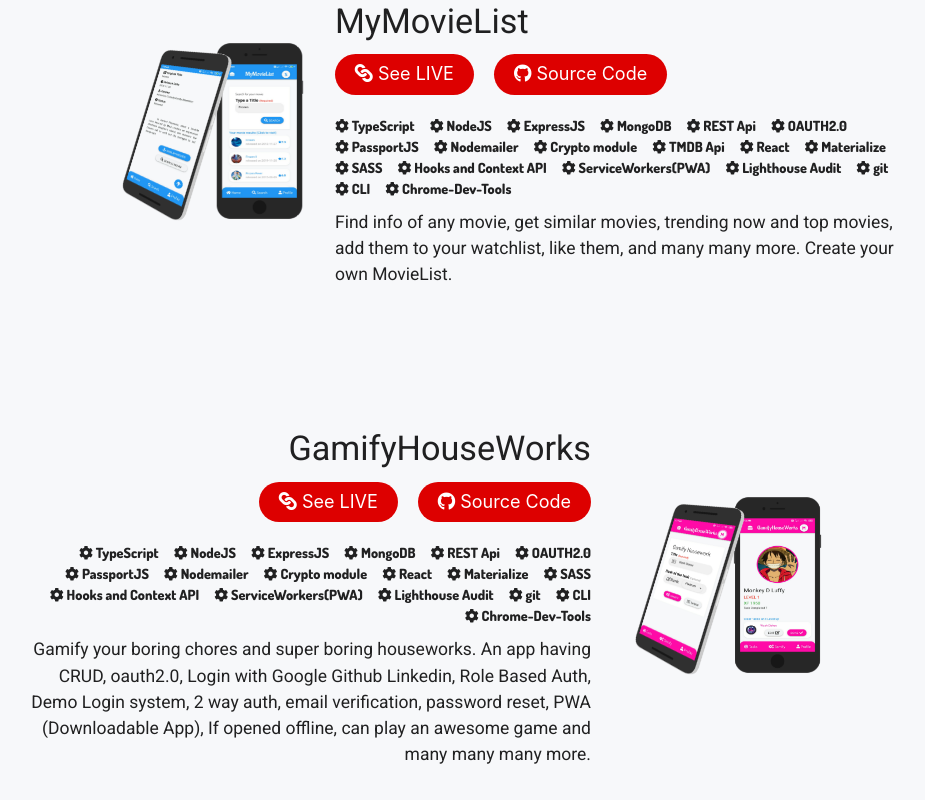
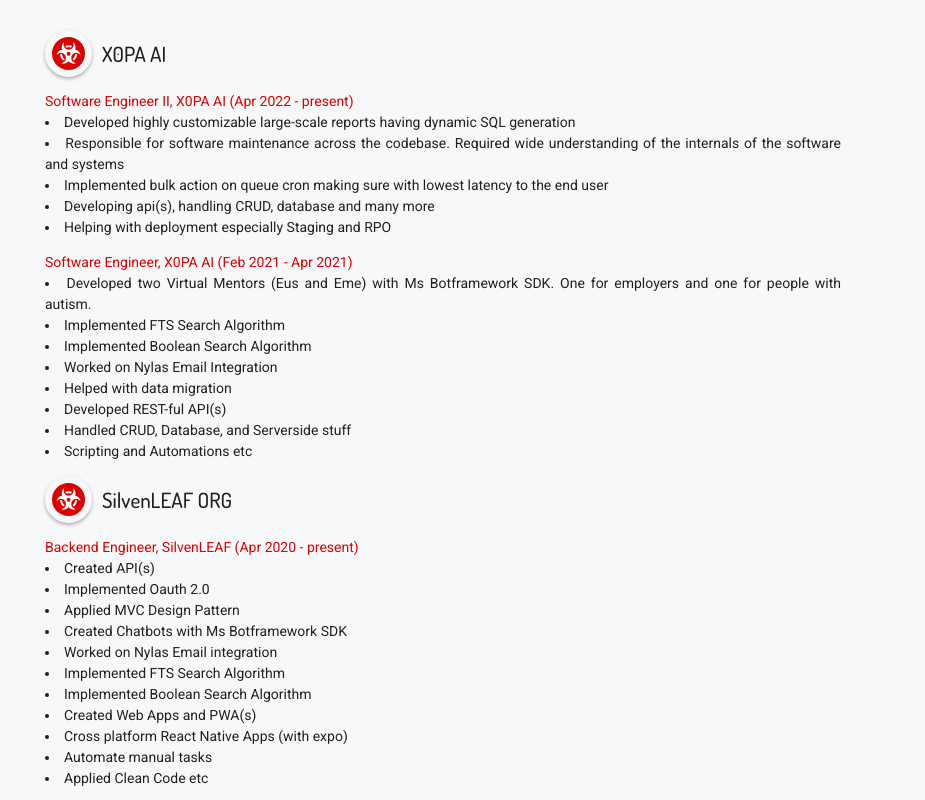
Before and after one commit to SilvenLEAF/SilvenLEAF.github.io, a React (Create React App) app in the folder client/: page / in a window 1280 px wide. Shown: the part 1760-2560 px from the top of the page, without its empty margins (197-1122 px from the left). Built offline with nearby package versions, Linux system fonts and the light colour scheme; a web font is replaced by a local one.

Commit message:
feat(ui): updated with xp

```diff
--- a/client/src/components/home/Home.tsx
+++ b/client/src/components/home/Home.tsx
@@ -1,6 +1,6 @@
 import M from 'materialize-css'
 import '../../styles/Home.scss';
-
+import moment from 'moment';
 
 import React, { useEffect } from 'react'
 
@@ -12,6 +12,7 @@
 import About from '../about/About';
 import MobileLanding from '../mobileLanding/MobileLanding';
 import MobileContact from '../contact/MobileContact';
+import Xperience from '../xperience/Xperience';
 
 
 
@@ -51,94 +52,13 @@
 
 
 
+      <Xperience />
 
 
       <div className="container myHomeSectionTitleHolder">
         <div className="myHomeSectionTitle">爪y Works</div>
       </div>
       <Projects />
-
-
-
-
-      <div id="experienceSection" className="scrollspy container myHomeSectionTitleHolder myContactMeTitleHolder" style={{ marginBottom: "0px" }} >
-        <div className="myHomeSectionTitle">Xperience</div>
-      </div>
-
-      <p className="myExperienceParagraph container" style={{ marginBottom: "50px", userSelect: "text" }} >
-        <p className="expSectionTitle myThemeColorText" style={{ marginBottom: "0px" }}>
-          Software Engineer, X0PA AI (Feb 2021 - present)
-        </p>
-        <p style={{ marginTop: "0px" }}>
-
-          <li>
-            Developed two Virtual Mentors (Eus and Eme) with Ms Botframework SDK. One for employers and one for people with autism.
-          </li>
-          <li>
-           Implemented FTS Search Algorithm
-          </li>
-          <li>
-           Implemented Boolean Search Algorithm
-          </li>
-          <li>
-           Worked on Nylas Email Integration
-          </li>
-          <li>
-           Helped with data migration
-          </li>
-          <li>
-           Developed REST-ful API(s)
-          </li>
-          <li>
-           Handled CRUD, Database, and Serverside stuff
-          </li>
-          <li>
-           Scripting
-          </li>
-          <li>
-           Automations etc
-          </li>
-        </p>
-
-        <p className="expSectionTitle myThemeColorText" style={{ marginBottom: "0px" }}>
-          Backend Engineer, SilvenLEAF (Apr 2020 - present)
-        </p>
-        <p style={{ marginTop: "0px" }}>
-          <li>
-            Created API(s)
-          </li>
-          <li>
-            Implemented Oauth 2.0
-          </li>
-          <li>
-            Applied MVC Design Pattern
-          </li>
-          <li>
-            Created Chatbots with Ms Botframework SDK
-          </li>
-          <li>
-            Worked on Nylas Email integration
-          </li>
-          <li>
-            Implemented FTS Search Algorithm
-          </li>
-          <li>
-            Implemented Boolean Search Algorithm
-          </li>
-          <li>
-            Created Web Apps and PWA(s)
-          </li>
-          <li>
-            Cross platform React Native Apps (with expo)
-          </li>
-          <li>
-            Automate manual tasks
-          </li>
-          <li>
-            Applied Clean Code etc
-          </li>
-        </p>
-      </p>
 
 
 
--- a/client/src/components/projects/ImageLeft.tsx
+++ b/client/src/components/projects/ImageLeft.tsx
@@ -5,7 +5,7 @@
 
 function ImageLeft({ title, links, images, technology, description }: IProjectDataItem) {
   return (
-    <div id="myImageLeftProjectHolder" className="container myProjectHolder">
+    <div className="container myProjectHolder myImageLeftProjectHolder">
 
       <div>
         <div className="myProjectImageHolder">
@@ -18,11 +18,11 @@
       <div className="myProjectDescriptionHolder">
         <h4 className="myProjectTitle">{title}</h4>
         <div className="myProjectButtons">
-          <a target="_blank" href={links.live || links.sourceCode}>
-            <button className="mySeeLiveButton"><i className="fa fa-link fa-rotate-90"></i> See LIVE</button>
+          <a target="blank" href={ links.live || links.sourceCode}>
+            <button className="mySeeLiveButton"><i className="fa fa-eye"></i> LIVE</button>
           </a>
-          <a target="_blank" href={links.sourceCode}>
-            <button className="mySeeSourceCodeButton"><i className="fab fa-github"></i> Source Code</button>
+          <a target="blank" href={links.sourceCode}>
+            <button className="mySeeSourceCodeButton"><i className="fab fa-github"></i> Source</button>
           </a>
         </div>
 
--- a/client/src/components/projects/ImageRight.tsx
+++ b/client/src/components/projects/ImageRight.tsx
@@ -3,7 +3,7 @@
 
 function ImageRight({ title, links, images, technology, description }: IProjectDataItem) {
   return (
-    <div id="myImageRightProjectHolder" className="container container myProjectHolder">
+    <div className="container container myProjectHolder myImageRightProjectHolder">
 
       <div>
         <div className="myProjectImageHolder">
@@ -17,10 +17,10 @@
         <h4 className="myProjectTitle">{title}</h4>
         <div className="myProjectButtons">
           <a target="_blank" href={links.live || links.sourceCode}>
-            <button className="mySeeLiveButton"><i className="fa fa-link fa-rotate-90"></i> See LIVE</button>
+            <button className="mySeeLiveButton disabled"><i className="fa fa-eye"></i> LIVE</button>
           </a>
           <a target="_blank" href={links.sourceCode}>
-            <button className="mySeeSourceCodeButton"><i className="fab fa-github"></i> Source Code</button>
+            <button className="mySeeSourceCodeButton"><i className="fab fa-github"></i> Source</button>
           </a>
         </div>
 
--- /dev/null
+++ b/client/src/components/xperience/Xperience.tsx
@@ -0,0 +1,126 @@
+
+import React from 'react';
+import '../../styles/Xperience.scss';
+
+function Xperience() {
+
+
+  return (
+    <div id="experienceSection" className="scrollspy container myHomeSectionTitleHolder myContactMeTitleHolder" >
+      <div className="myHomeSectionTitle">Xperience</div>
+
+      <p className="myExperienceParagraph" style={{ marginBottom: "50px", userSelect: "text" }} >
+        <div className="companyNameHolder">
+          <i className="fa fa-biohazard myXpSectionIcon"></i>
+          <span className="companyTitle">X0PA AI</span>
+        </div>
+
+        <div className="companyXp">
+          <p className="expSectionTitle myThemeColorText" style={{ marginBottom: "0px" }}>
+            <i className={`circle myMainIcon`}></i> Software Engineer II, X0PA AI (Apr 2022 - present)
+          </p>
+          <p style={{ marginTop: "0px" }}>
+
+            <li>
+              Developed highly customizable large-scale reports having dynamic SQL generation
+            </li>
+            <li>
+              Responsible for software maintenance across the codebase. Required wide understanding of the internals of the software and systems
+            </li>
+            <li>
+              Implemented bulk action on queue cron making sure with lowest latency to the end user
+            </li>
+            <li>
+              Developing api(s), handling CRUD, database and many more
+            </li>
+            <li>
+              Helping with deployment especially Staging and RPO
+            </li>
+          </p>
+
+          <p className="expSectionTitle myThemeColorText" style={{ marginBottom: "0px" }}>
+            Software Engineer, X0PA AI (Feb 2021 - Apr 2021)
+          </p>
+          <p style={{ marginTop: "0px" }}>
+
+            <li>
+              Developed two Virtual Mentors (Eus and Eme) with Ms Botframework SDK. One for employers and one for people with autism.
+            </li>
+            <li>
+              Implemented FTS Search Algorithm
+            </li>
+            <li>
+              Implemented Boolean Search Algorithm
+            </li>
+            <li>
+              Worked on Nylas Email Integration
+            </li>
+            <li>
+              Helped with data migration
+            </li>
+            <li>
+              Developed REST-ful API(s)
+            </li>
+            <li>
+              Handled CRUD, Database, and Serverside stuff
+            </li>
+            <li>
+              Scripting and Automations etc
+            </li>
+          </p>
+        </div>
+
+
+
+        <div className="companyNameHolder">
+          <i className="fa fa-biohazard myXpSectionIcon"></i>
+          <span className="companyTitle">SilvenLEAF ORG</span>
+        </div>
+
+
+        <div className="companyXp">
+          <p className="expSectionTitle myThemeColorText" style={{ marginBottom: "0px" }}>
+            Backend Engineer, SilvenLEAF (Apr 2020 - present)
+          </p>
+          <p style={{ marginTop: "0px" }}>
+            <li>
+              Created API(s)
+            </li>
+            <li>
+              Implemented Oauth 2.0
+            </li>
+            <li>
+              Applied MVC Design Pattern
+            </li>
+            <li>
+              Created Chatbots with Ms Botframework SDK
+            </li>
+            <li>
+              Worked on Nylas Email integration
+            </li>
+            <li>
+              Implemented FTS Search Algorithm
+            </li>
+            <li>
+              Implemented Boolean Search Algorithm
+            </li>
+            <li>
+              Created Web Apps and PWA(s)
+            </li>
+            <li>
+              Cross platform React Native Apps (with expo)
+            </li>
+            <li>
+              Automate manual tasks
+            </li>
+            <li>
+              Applied Clean Code etc
+            </li>
+          </p>
+        </div>
+      </p>
+    </div>
+  )
+}
+
+export default Xperience;
--- a/client/src/styles/Projects.scss
+++ b/client/src/styles/Projects.scss
@@ -8,12 +8,12 @@
 /* -------------------------------
   .      Overriding for LEFT
   ------------------------------- */
-#myImageLeftProjectHolder{
+.myImageLeftProjectHolder {
   // flex-flow: row;
 
 
 
-  .myProjectImageHolder{
+  .myProjectImageHolder {
     text-align: right;
 
 
@@ -43,7 +43,7 @@
 
 
 
-  .myProjectDescriptionHolder{
+  .myProjectDescriptionHolder {
     margin-left: 20px;
     text-align: left;
   }
@@ -59,14 +59,13 @@
 /* -------------------------------
 . Overriding for RIGHT
 ------------------------------- */
-#myImageRightProjectHolder{
+.myImageRightProjectHolder {
   flex-flow: row-reverse;
 
 
 
-  .myProjectImageHolder{
+  .myProjectImageHolder {
     text-align: left;
-
 
     .my3dProjectImage {
       position: relative;
@@ -96,7 +95,7 @@
 
 
 
-  .myProjectDescriptionHolder{
+  .myProjectDescriptionHolder {
     margin-right: 20px;
     text-align: right;
   }
@@ -114,14 +113,14 @@
 
 
 
-  /* -------------------------------
+/* -------------------------------
   .           Main Styles
   ------------------------------- */
 
 
 
 
-.myProjectHolder{
+.myProjectHolder {
   margin: 0px 20px 120px 20px;
   width: 100%;
 
@@ -132,19 +131,19 @@
 
 
 
-  @include mQ(800px){
+  @include mQ(800px) {
     margin-left: 0;
     margin-right: 0;
     flex-flow: column !important;
 
-    .myProjectImageHolder{
+    .myProjectImageHolder {
       display: flex;
       justify-content: center;
       text-align: center;
       margin: 0px;
     }
 
-    .myProjectDescriptionHolder{
+    .myProjectDescriptionHolder {
       text-align: center !important;
     }
   }
@@ -154,7 +153,7 @@
   /* -------------------------------
   .           Images
   ------------------------------- */
-  .myProjectImageHolder{
+  .myProjectImageHolder {
     perspective: 800px;
     width: 300px;
 
@@ -192,7 +191,7 @@
 
 
 
-      @include mQ(390px){
+      @include mQ(390px) {
         margin-left: 0px !important;
         margin-right: 10px !important;
       }
@@ -200,7 +199,11 @@
 
 
     button.mySeeLiveButton {
-      @include mQ(450px){
+      background-color: $bodyBG;
+      border: 1px solid $themeColor ;
+      color: $themeColor;
+
+      @include mQ(450px) {
         margin-bottom: 10px !important;
       }
     }
@@ -219,6 +222,7 @@
   .           Technology
   ------------------------------- */
   ul.myUsedTechnology {
+    text-align: justify;
     margin: 0;
     font-family: Dosis;
     font-weight: 800;
@@ -243,12 +247,13 @@
   .myProjectDescriptionHolder {
     width: auto;
   }
+
   .myProjectDescription {
     margin: 0;
     margin-top: 10px;
 
     font-size: 125%;
-
+    text-align: justify;
   }
 
 }
--- a/client/src/styles/Skills.scss
+++ b/client/src/styles/Skills.scss
@@ -13,6 +13,7 @@
 
 .mySkillSectionHolder {
   margin: 100px 20px 50px 0px;
+  border-radius: 10px;
   padding: 1.5rem 3rem;
   width: 250px;
   background-color: #fff;
--- /dev/null
+++ b/client/src/styles/Xperience.scss
@@ -0,0 +1,55 @@
+@import '../variables';
+
+
+#experienceSection {
+  .myExperienceParagraph {
+    margin: 50px;
+    text-align: justify;
+
+    @include mQ(800px) {
+      margin: 0px;
+    }
+
+    .companyNameHolder {
+      display: flex;
+      justify-content: left;
+      align-items: center;
+      flex-direction: row;
+
+      .companyTitle {
+        font-size: 150%;
+        font-family: Dosis;
+        font-weight: 500;
+      }
+
+      .companyXp {
+        margin: 20px;
+
+        @include mQ(800px) {
+          margin-bottom: 0px;
+        }
+      }
+
+      $iconBorderWidth: 7px;
+
+      .myXpSectionIcon {
+        margin-right: 10px;
+        background: $themeColor;
+        width: 40px + $iconBorderWidth;
+        height: 40px + $iconBorderWidth;
+        border-radius: 50%;
+
+        display: flex;
+        justify-content: center;
+        align-items: center;
+
+        text-align: center;
+        color: #fff;
+        font-size: 150%;
+
+        box-shadow: 0 0.125rem 0.25rem rgba(0, 0, 0, 0.3);
+        border: + $iconBorderWidth solid $bodyBG;
+      }
+    }
+  }
+}
```
Also changed, not shown: client/src/styles/About.scss (+6 -1 lines), client/src/styles/Contact.scss (+8 -6 lines), client/src/styles/Home.scss (+9 -0 lines), 1 other file (tests, documents, lock files or other folders).
